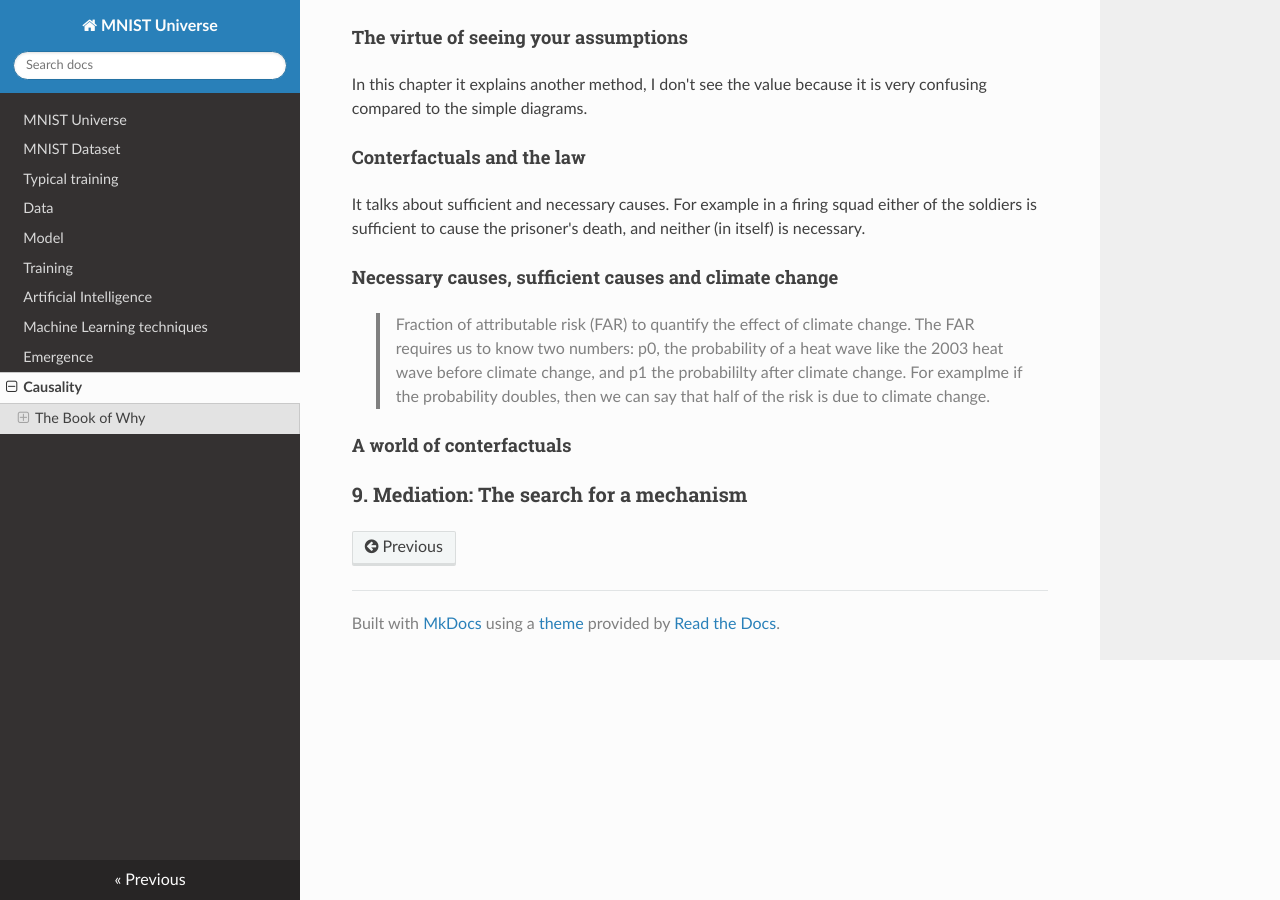
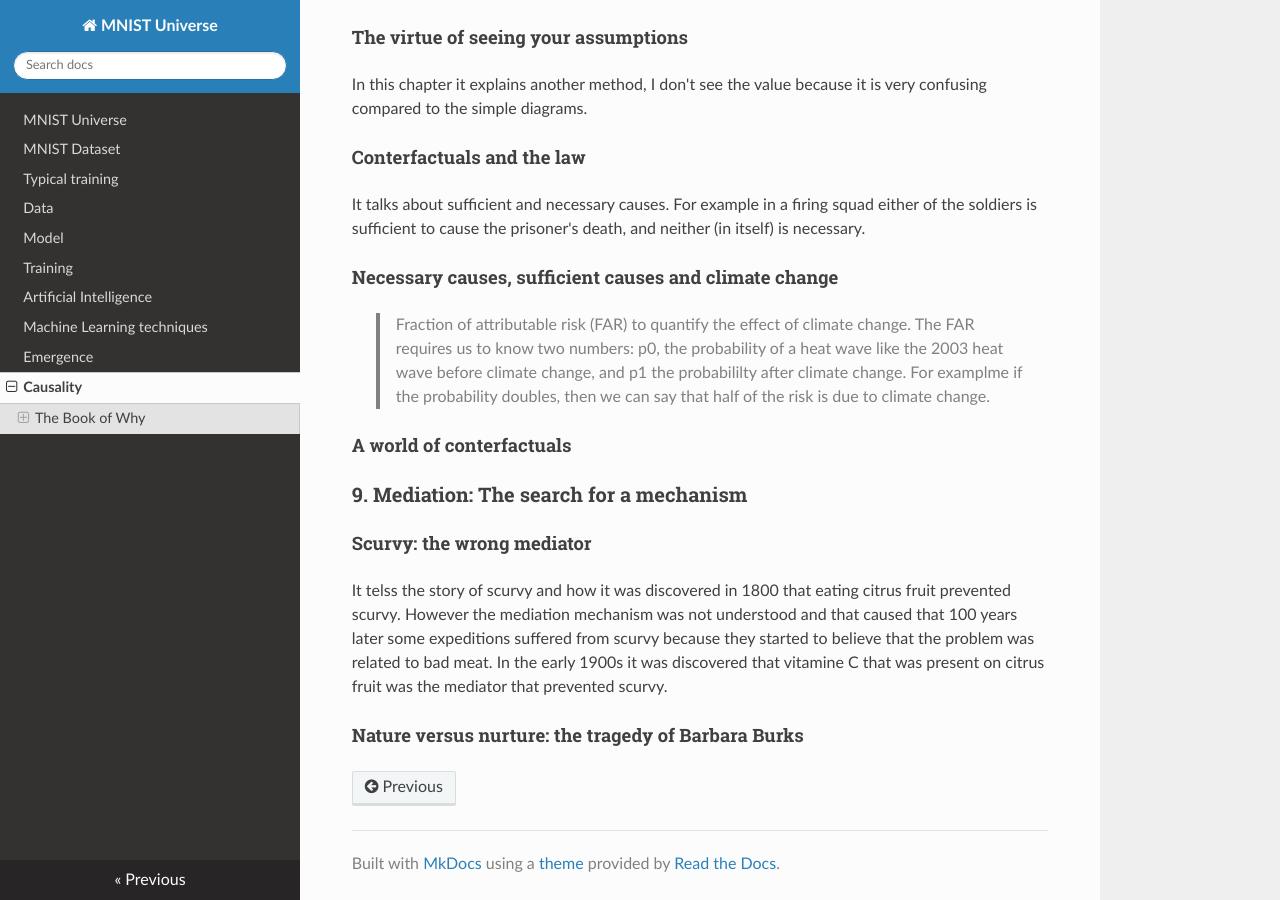
Before and after one commit to ironbar/mnist_universe, an MkDocs documentation site: the page built from docs/08_causality.md, in a window 1280 px wide and 900 px high, scrolled down 12288 px. Built offline with MkDocs 1.6.1, drawn with Linux system fonts in a browser that asks for light colours; nearby versions of some CDN libraries; formulas are drawn with MathJax 3.

Commit message:
Update 08_causality.md

```diff
--- a/docs/08_causality.md
+++ b/docs/08_causality.md
@@ -388,3 +388,9 @@ It talks about sufficient and necessary causes. For example in a firing squad ei
 #### A world of conterfactuals
 
 ### 9. Mediation: The search for a mechanism
+
+#### Scurvy: the wrong mediator
+
+It telss the story of scurvy and how it was discovered in 1800 that eating citrus fruit prevented scurvy. However the mediation mechanism was not understood and that caused that 100 years later some expeditions suffered from scurvy because they started to believe that the problem was related to bad meat. In the early 1900s it was discovered that vitamine C that was present on citrus fruit was the mediator that prevented scurvy.
+
+#### Nature versus nurture: the tragedy of Barbara Burks
```
